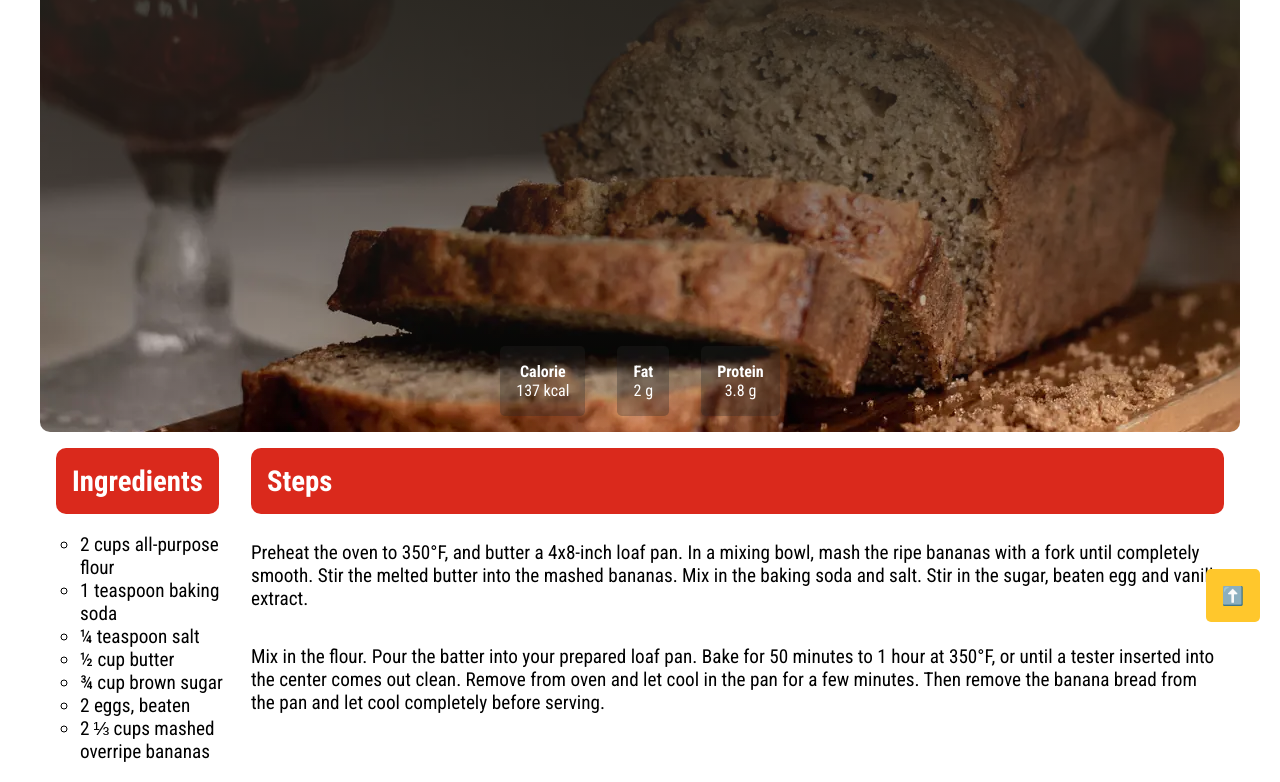
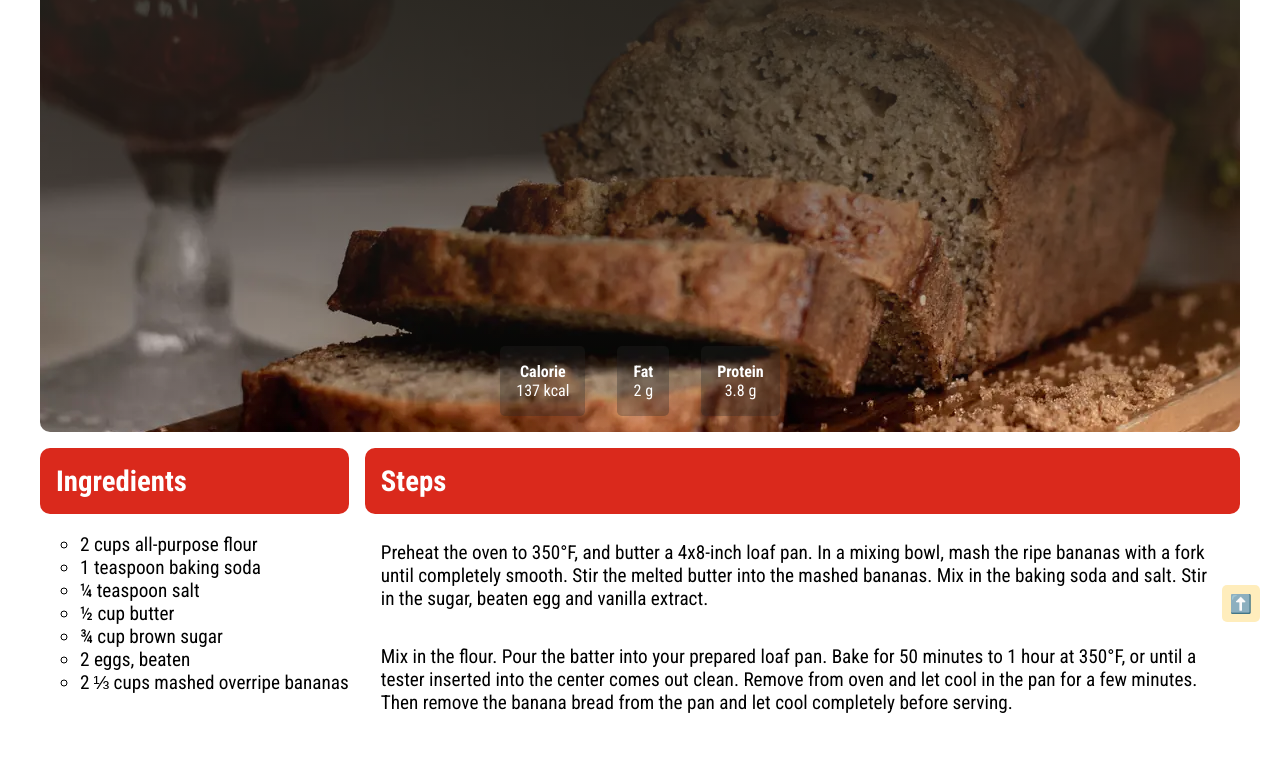
Before and after one commit to aydgn/banana-bread, a website built with Parcel: page banana-bread-page/index.html in a window 1280 px wide. Shown: the part 158-940 px from the top of the page. After the commit the page ends 900 px from the top, so only its background shows below. Built offline with nearby package versions, Linux system fonts and the light colour scheme.

Commit message:
sidebar content alignent fix

```diff
--- a/banana-bread-page/assets/css/style.scss
+++ b/banana-bread-page/assets/css/style.scss
@@ -25,14 +25,10 @@ header {
     display: flex;
     align-items: center;
 
-    padding: 1rem;
-
-
     nav {
       display: flex;
       flex-wrap: wrap;
       justify-content: center;
-
 
       a {
         font-size: 1.25rem;
@@ -42,7 +38,6 @@ header {
         margin: 0.5rem 0;
         box-sizing: border-box;
         border-bottom: 2px solid transparent;
-
 
         &:hover {
           background: $red;
@@ -57,7 +52,6 @@ header {
         }
       }
     }
-
 
     .search {
       display: flex;
@@ -123,6 +117,8 @@ main {
 
 
   .content {
+    display: flex;
+    flex-direction: column;
     font-size: 1.2rem;
 
     aside,
@@ -161,8 +157,8 @@ main {
   bottom: 20px;
   right: 20px;
   font-size: 18px;
-  background-color: $yellow;
-  padding: 1rem;
+  background-color: #FFC72C50;
+  padding: 0.5rem;
   border-radius: 5px;
   transition: all 200ms;
 
@@ -210,11 +206,19 @@ main {
     }
   }
 
+
+  main {
     .content {
-    display: flex;
+      flex-direction: row;
+      gap: 1rem;
+      margin-top: 1rem;
 
       aside {
-      flex-basis: 200px;
+
+        ul {
+          width: max-content;
+
+        }
 
         h2 {
           margin: 0;
@@ -224,10 +228,12 @@ main {
 
       article {
 
-
         h2 {
           margin: 0;
         }
       }
     }
+
   }
+
+}
```
Also changed, not shown: banana-bread-page/dist/bread.15dae867.webp (added), banana-bread-page/dist/index.html (added), banana-bread-page/dist/logo.4aee4979.svg (added), 5 other files. Lines whose indentation alone changed are shown as unchanged.
